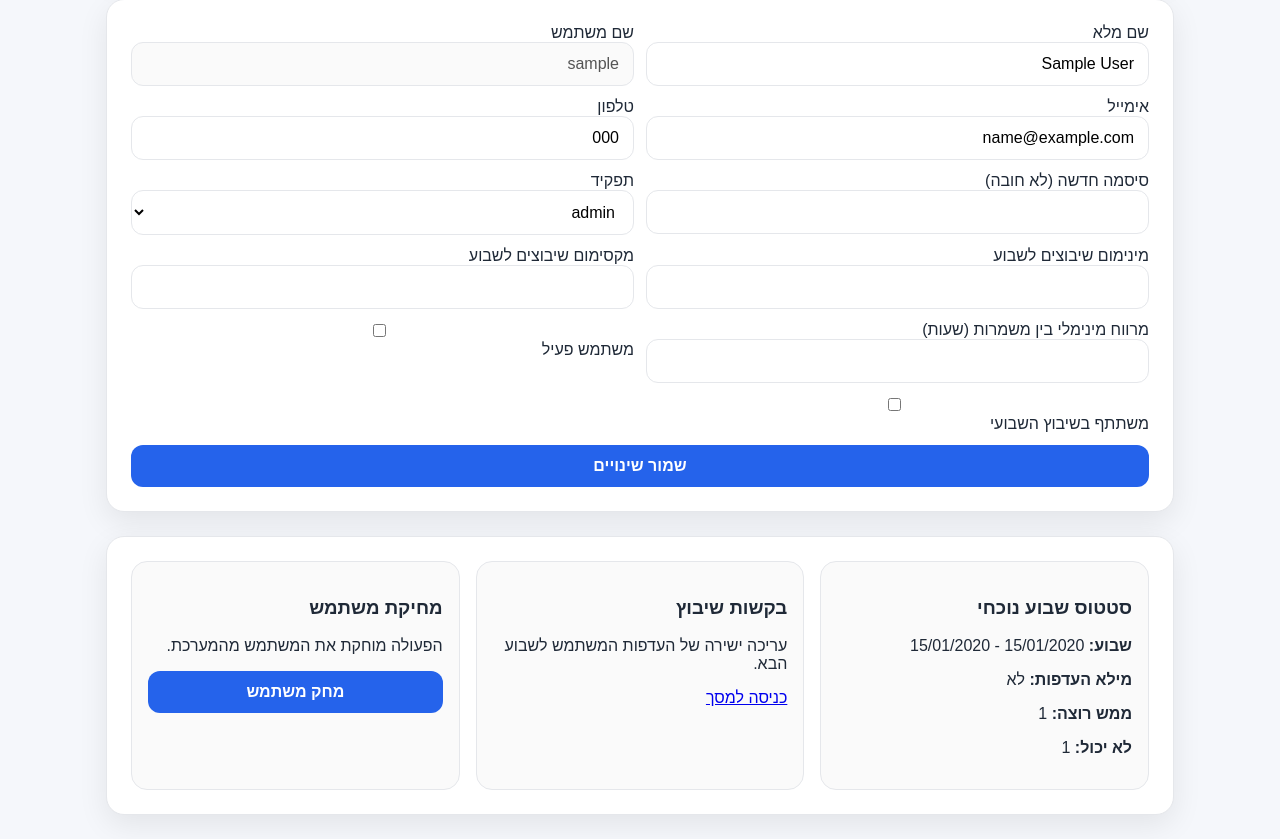
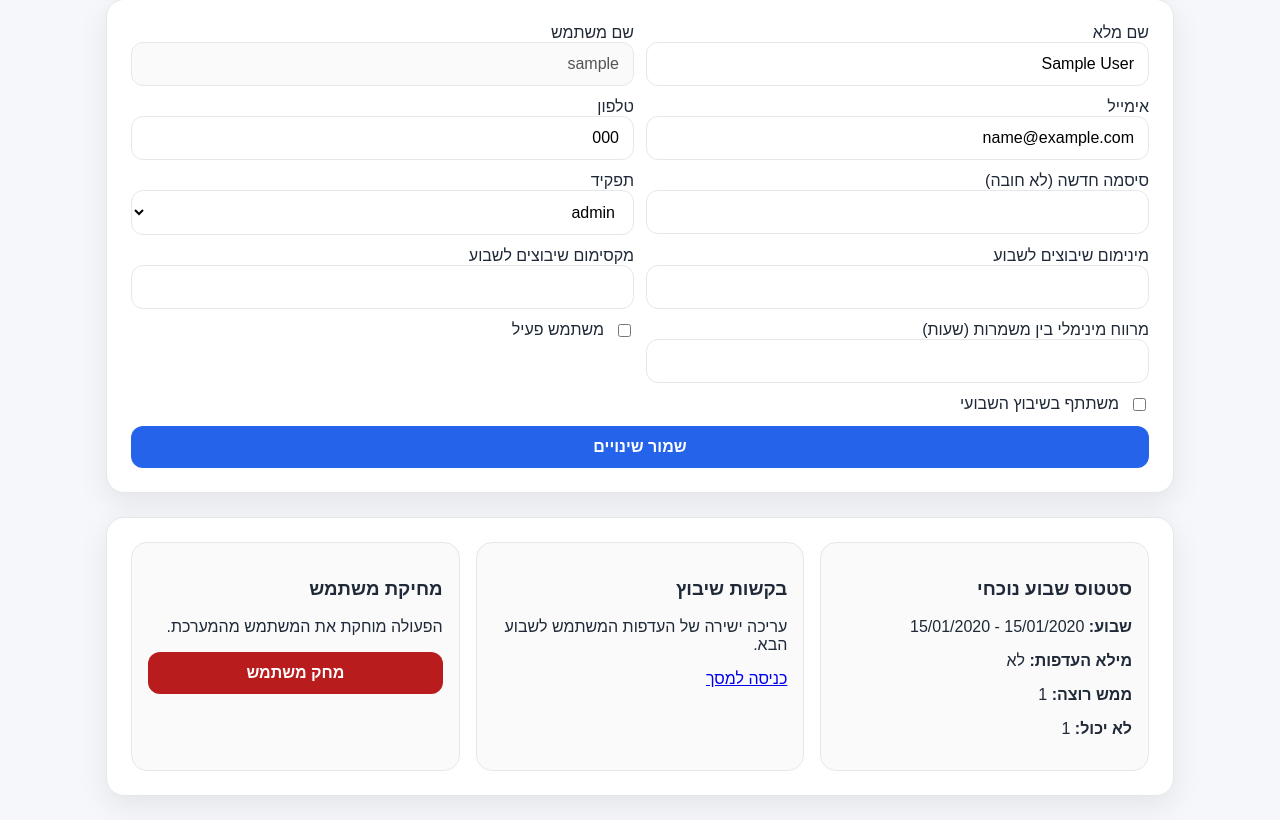
Before and after one commit to haggaikar-maker/shift-system, a FastAPI app: template app/templates/admin_user_detail.html in a window 1280 px wide. Shown: the part 248-1087 px from the top of the page. Run offline with FastAPI, Linux system fonts and the light colour scheme; the template is opened without the code that fills it: most values are stand-ins (such as "Sample title", 1, 10 or a date in 2020); parts of the project's set-up code (start-up, migrations or seed data) failed here and were passed over.

Commit message:
Update style.css

```diff
--- a/app/static/css/style.css
+++ b/app/static/css/style.css
@@ -145,3 +145,27 @@ select {
         grid-template-columns: 1fr;
     }
 }
+.checkbox-row {
+    display: flex;
+    align-items: center;
+    gap: 10px;
+    font-weight: normal;
+}
+
+.checkbox-row input[type="checkbox"] {
+    width: auto;
+}
+
+.danger-button {
+    background: #b91c1c;
+    color: white;
+    border: none;
+    padding: 12px 14px;
+    border-radius: 12px;
+    cursor: pointer;
+    font-weight: bold;
+}
+
+.danger-button:hover {
+    background: #991b1b;
+}
```
